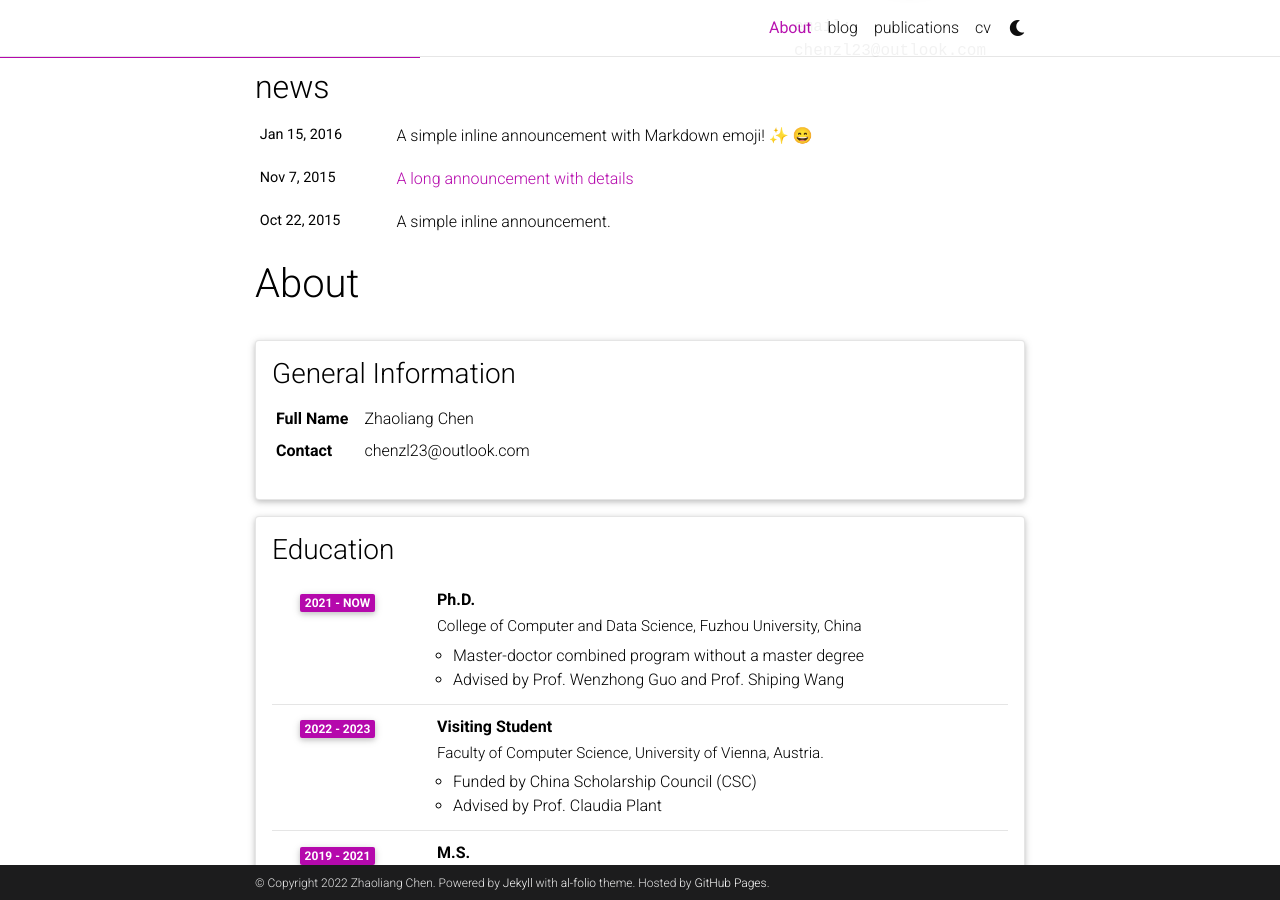
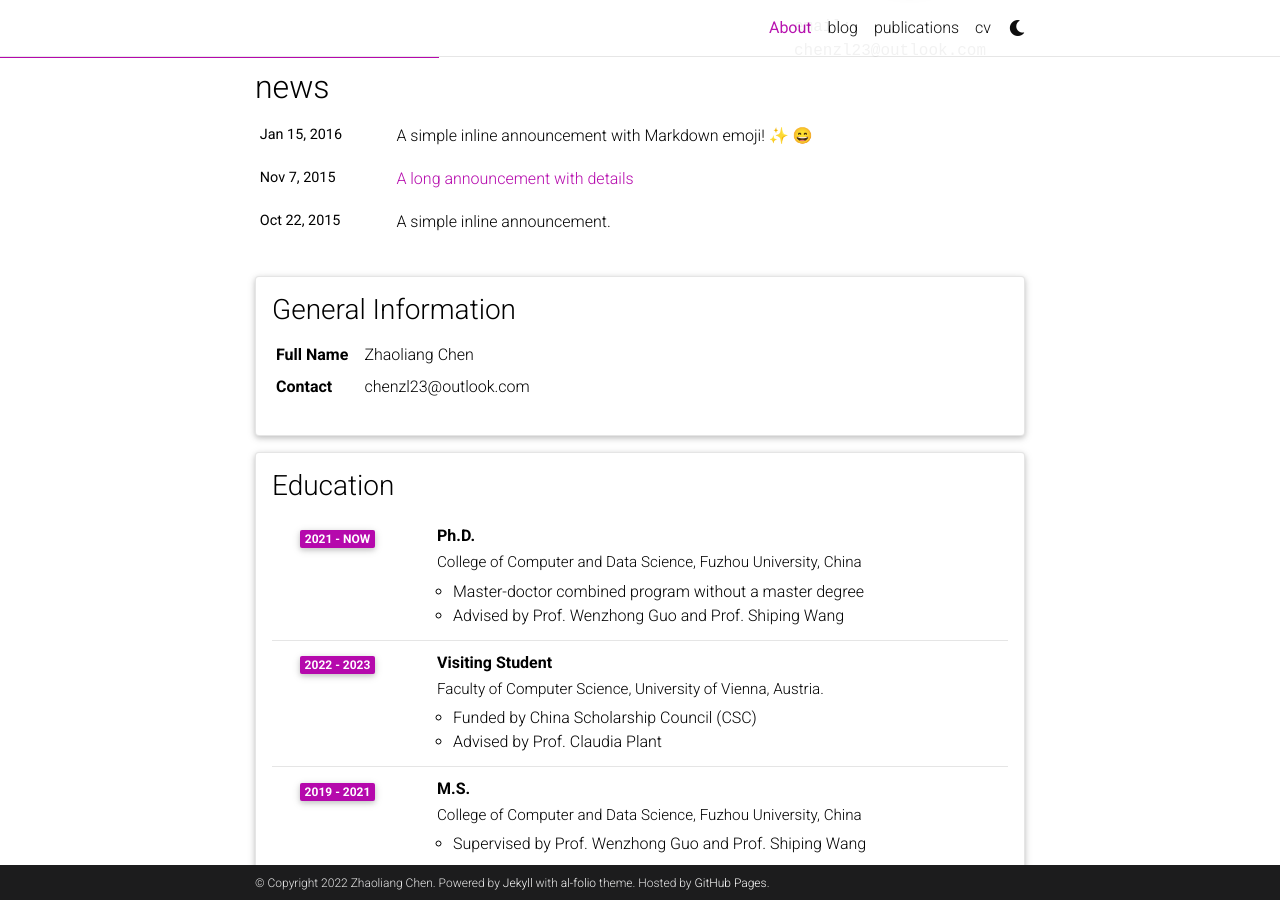
Before and after one commit to huangsuj/huangsuj.github.io, a Jekyll site: the page built from _pages/about.md, in a window 1280 px wide and 900 px high, scrolled down 499 px. Built offline with Jekyll 4.4.1, drawn with Linux system fonts in a browser that asks for light colours; full-size pictures stand in for the smaller copies a plugin makes; emoji names are drawn with the system emoji font; comment, search, counter and statistics services are not loaded; a style sheet for code colours, icons or effects is not loaded.

Commit message:
Update about.html

```diff
--- a/_layouts/about.html
+++ b/_layouts/about.html
@@ -48,11 +48,6 @@
           <!-- cv -->
           <div class="post">
 
-          <header class="post-header">
-            <h1 class="post-title">{{ page.title }} {% if page.cv_pdf %}<a href="{{ page.cv_pdf | prepend: 'assets/pdf/' | relative_url}}" target="_blank" rel="noopener noreferrer" class="float-right"><i class="fas fa-file-pdf"></i></a>{% endif %}</h1>
-            <p class="post-description">{{ page.description }}</p>
-          </header>
-
           <article>
             <div class="cv">
               {% for entry in site.data.cv %}
```
